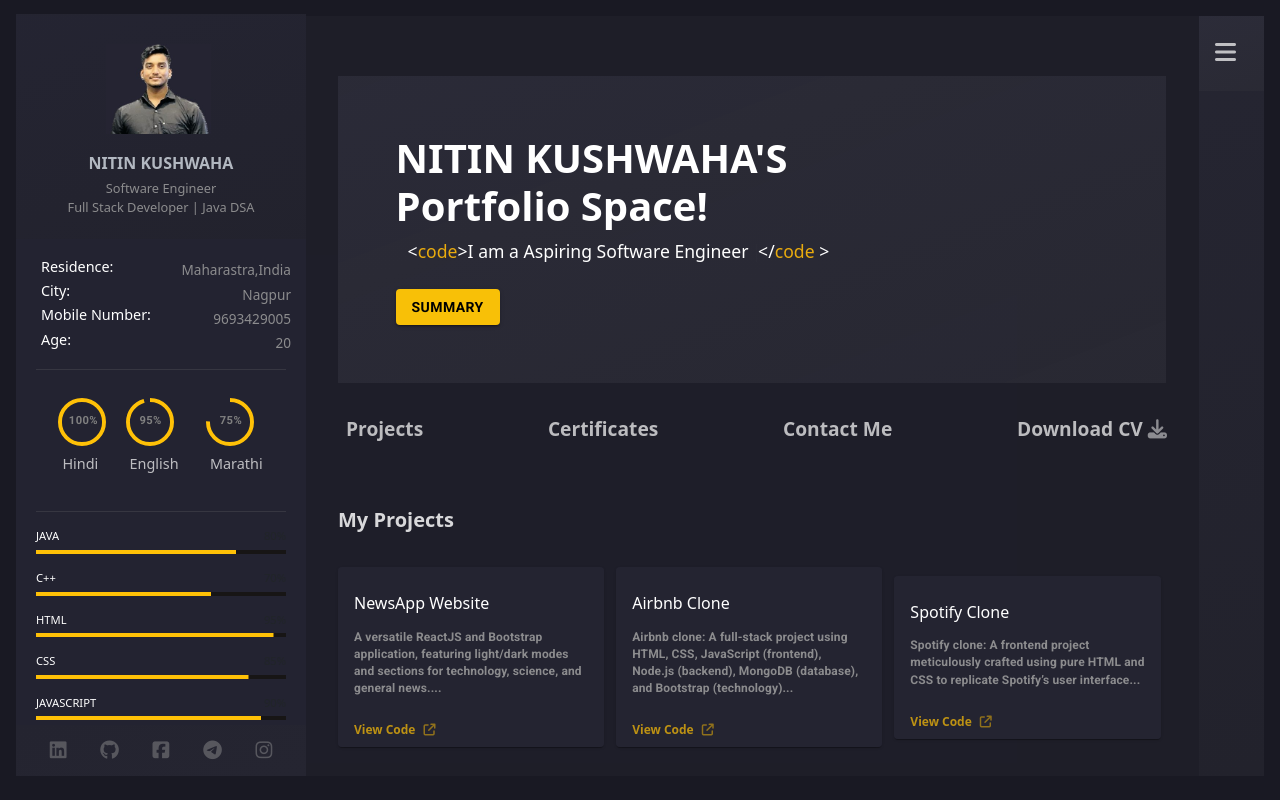
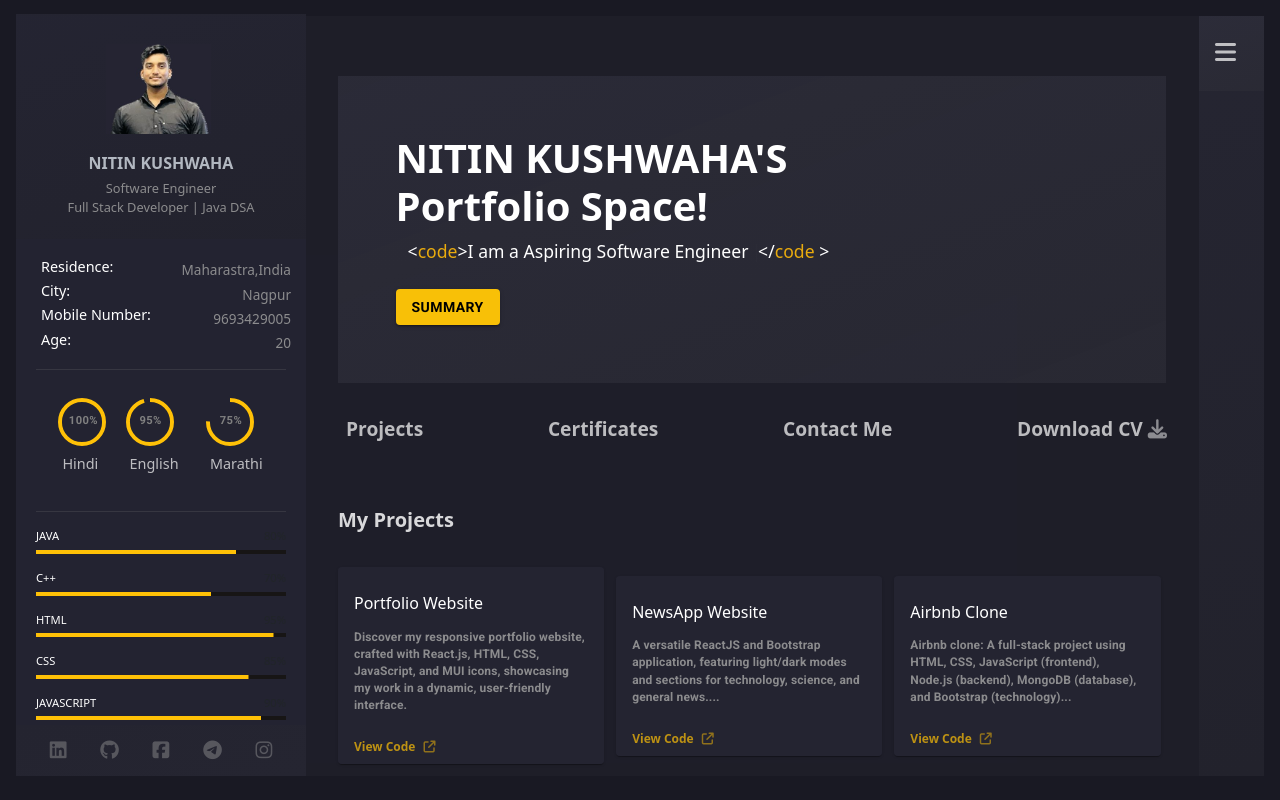
Before and after one commit to Nitinkushwaha19/My-portfolio, a React (Vite) app: page / in a window 1280 px wide. Built offline with nearby package versions, Linux system fonts and the light colour scheme.

Commit message:
Add new portfolio project

```diff
--- a/src/ProjectCard/Projects.jsx
+++ b/src/ProjectCard/Projects.jsx
@@ -6,6 +6,11 @@ export default function Projects() {
     <div className="project-collection">
       <h5>My Projects</h5>
       <div className="project-items">
+        <ProjectCard
+          Title="Portfolio Website"
+          Description="Discover my responsive portfolio website, crafted with React.js, HTML, CSS, JavaScript, and MUI icons, showcasing my work in a dynamic, user-friendly interface."
+          projectLink="https://github.com/Nitinkushwaha19/My-portfolio"
+        />
         <ProjectCard
           Title="NewsApp Website"
           Description="A versatile ReactJS and Bootstrap application, featuring light/dark modes and sections for technology, science, and general news...."
--- a/src/SideBar/Social/SocialMedia.jsx
+++ b/src/SideBar/Social/SocialMedia.jsx
@@ -6,7 +6,7 @@ export default function SocialMedia () {
             <a href="https://www.linkedin.com/in/nitinkushwaha19/"><i className="fa-brands fa-linkedin"></i></a>
             <a href="https://github.com/Nitinkushwaha19"><i className="fa-brands fa-github"></i></a>
             <a href="https://www.facebook.com/nitin.kushwaha.7737"><i className="fa-brands fa-square-facebook"></i></a>
-            <a href="https://t.me/Nitinkushwa"><i class="fa-brands fa-telegram"></i></a>
+            <a href="https://t.me/Nitinkushwa"><i className="fa-brands fa-telegram"></i></a>
             <a href="https://www.instagram.com/nitin_kushwaha19/"><i className="fa-brands fa-instagram"></i></a>
         </div>
     );
```
